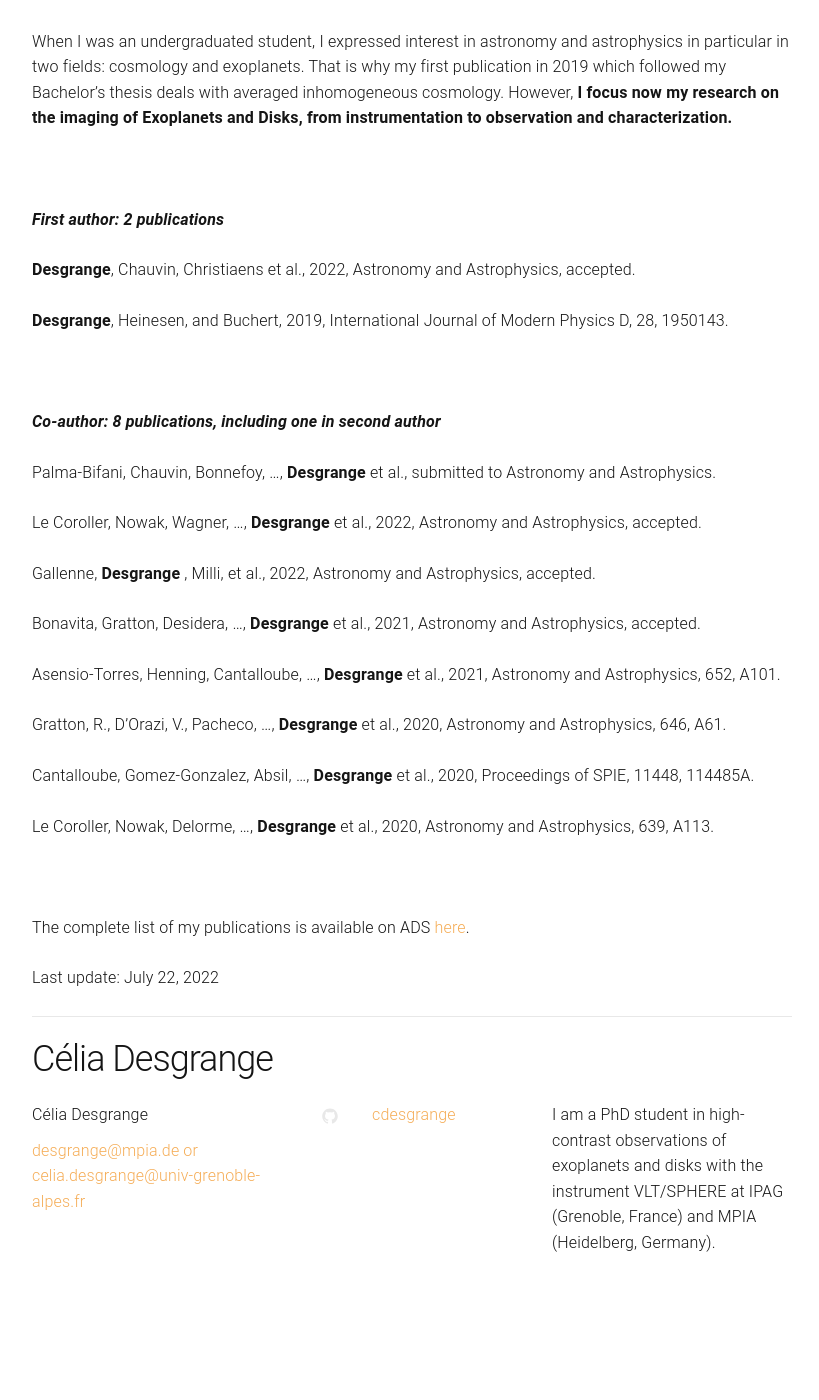
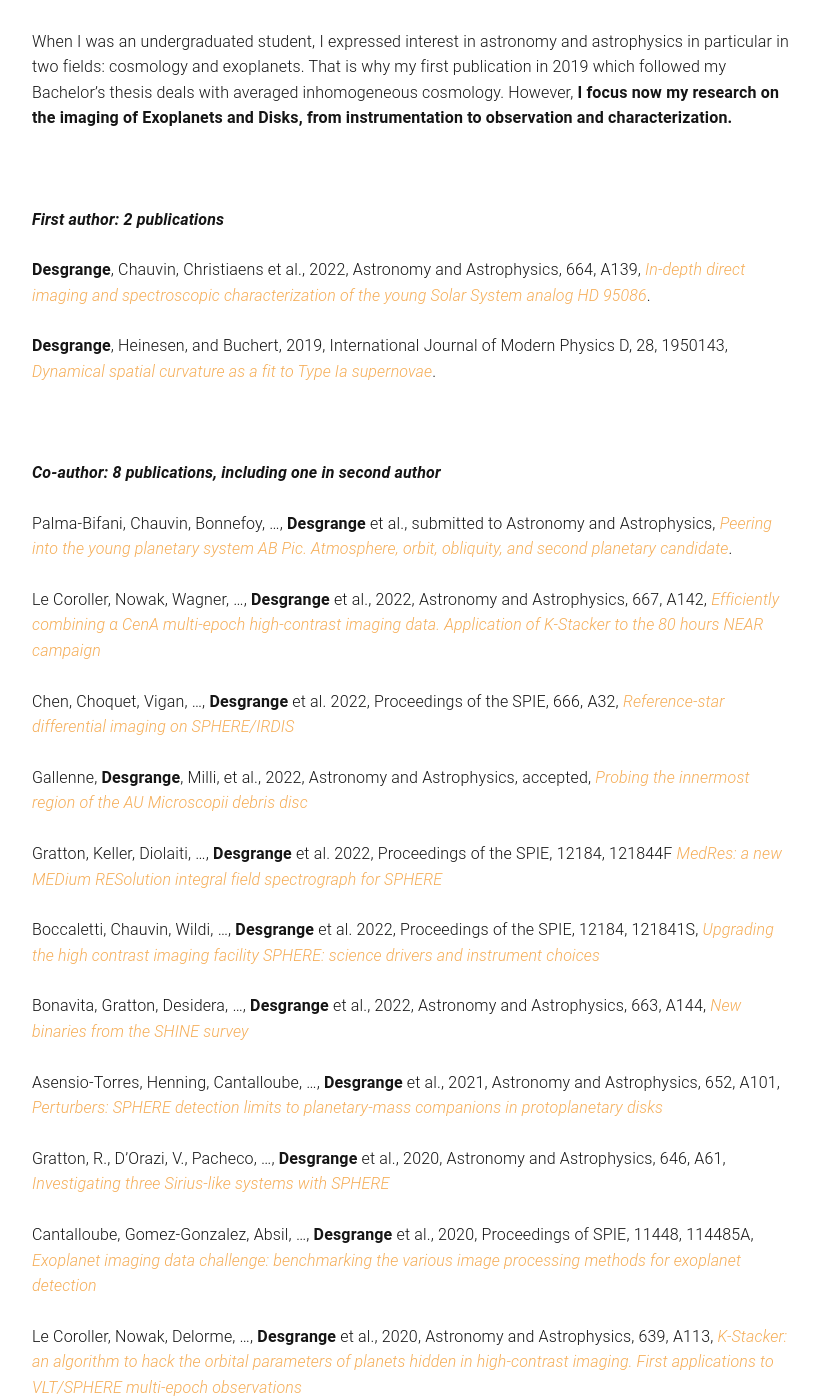
Before and after one commit to cdesgrange/cdesgrange.github.io, a Jekyll site: the page built from publications.md, in a window 1280 px wide and 1400 px high, scrolled down 369 px. Shown: the whole window, without its empty margins (228-1047 px from the left). Built offline with Jekyll 4.4.1, drawn with Linux system fonts in a browser that asks for light colours; before the commit the page ends 1690 px from its top, so only the background shows below that.

Commit message:
added links to the publication

```diff
--- a/publications.md
+++ b/publications.md
@@ -12,30 +12,36 @@ When I was an undergraduated student, I expressed interest in astronomy and astr
 
 <strong>*First author: 2 publications*</strong>
 
-  <b>Desgrange</b>, Chauvin, Christiaens et al., 2022, Astronomy and Astrophysics, accepted.
+  <b>Desgrange</b>, Chauvin, Christiaens et al., 2022, Astronomy and Astrophysics, 664, A139, <i><a href="https://ui.adsabs.harvard.edu/search/p_=0&q=%20%20author%3A%22%5Esu%22%20%20abs%3A%2295086%22&sort=date%20desc%2C%20bibcode%20desc
+">In-depth direct imaging and spectroscopic characterization of the young Solar System analog HD 95086</a></i>.
 
-  <b>Desgrange</b>, Heinesen, and Buchert, 2019, International Journal of Modern Physics D, 28, 1950143.
+  <b>Desgrange</b>, Heinesen, and Buchert, 2019, International Journal of Modern Physics D, 28, 1950143, <i><a href="https://ui.adsabs.harvard.edu/abs/2019IJMPD..2850143D/abstract">Dynamical spatial curvature as a fit to Type Ia supernovae</a></i>.
 
 <br>
 
 <strong>*Co-author: 8 publications, including one in second author*</strong>
 
-  Palma-Bifani, Chauvin, Bonnefoy, ..., <b>Desgrange</b> et al., submitted to Astronomy and Astrophysics.
+  Palma-Bifani, Chauvin, Bonnefoy, ..., <b>Desgrange</b> et al., submitted to Astronomy and Astrophysics, <i><a href="https://ui.adsabs.harvard.edu/abs/2023A%26A...670A..90P/abstract">Peering into the young planetary system AB Pic. Atmosphere, orbit, obliquity, and second planetary candidate</a></i>.
 
-  Le Coroller, Nowak, Wagner, ..., <b>Desgrange</b>  et al., 2022, Astronomy and Astrophysics, accepted.
+  Le Coroller, Nowak, Wagner, ..., <b>Desgrange</b>  et al., 2022, Astronomy and Astrophysics, 667, A142, <i><a href="https://ui.adsabs.harvard.edu/abs/2022A%26A...667A.142L/abstract">Efficiently combining α CenA multi-epoch high-contrast imaging data. Application of K-Stacker to the 80 hours NEAR campaign</a></i>
 
-  Gallenne, <b>Desgrange</b> , Milli, et al., 2022, Astronomy and Astrophysics, accepted.
+   Chen, Choquet, Vigan, ...,  <b>Desgrange</b> et al. 2022, Proceedings of the SPIE, 666, A32, <i><a href="https://ui.adsabs.harvard.edu/abs/2022A%26A...666A..32X/abstract">Reference-star differential imaging on SPHERE/IRDIS</a></i>
 
+  Gallenne, <b>Desgrange</b>, Milli, et al., 2022, Astronomy and Astrophysics, accepted, <i><a href="https://ui.adsabs.harvard.edu/abs/2022A%26A...665A..41G/abstract">Probing the innermost region of the AU Microscopii debris disc</a></i>
 
-  Bonavita, Gratton, Desidera, ...,  <b>Desgrange</b> et al., 2021, Astronomy and Astrophysics, accepted.
+  Gratton, Keller, Diolaiti, ...,  <b>Desgrange</b> et al. 2022, Proceedings of the SPIE, 12184, 121844F <i><a href="https://ui.adsabs.harvard.edu/abs/2022SPIE12184E..4FG/abstract">MedRes: a new MEDium RESolution integral field spectrograph for SPHERE</a></i>
 
-  Asensio-Torres,  Henning, Cantalloube, ..., <b>Desgrange</b> et al., 2021, Astronomy and Astrophysics, 652, A101.
+  Boccaletti, Chauvin, Wildi, ...,  <b>Desgrange</b> et al. 2022, Proceedings of the SPIE, 12184, 121841S, <i><a href="https://ui.adsabs.harvard.edu/abs/2022SPIE12184E..1SB/abstract">Upgrading the high contrast imaging facility SPHERE: science drivers and instrument choices</a></i>
 
-  Gratton, R., D'Orazi, V., Pacheco, ..., <b>Desgrange</b> et al., 2020, Astronomy and Astrophysics, 646, A61.
+  Bonavita, Gratton, Desidera, ...,  <b>Desgrange</b> et al., 2022, Astronomy and Astrophysics, 663, A144, <i><a href="https://ui.adsabs.harvard.edu/abs/2022A%26A...663A.144B/abstract">New binaries from the SHINE survey</a></i>
 
-  Cantalloube, Gomez-Gonzalez, Absil, ..., <b>Desgrange</b> et al.,  2020, Proceedings of SPIE, 11448, 114485A.
+  Asensio-Torres,  Henning, Cantalloube, ..., <b>Desgrange</b> et al., 2021, Astronomy and Astrophysics, 652, A101, <i><a href="https://ui.adsabs.harvard.edu/abs/2021A%26A...652A.101A/abstract">Perturbers: SPHERE detection limits to planetary-mass companions in protoplanetary disks</a></i>
 
-  Le Coroller, Nowak, Delorme, ..., <b>Desgrange</b>  et al., 2020, Astronomy and Astrophysics, 639, A113.
+  Gratton, R., D'Orazi, V., Pacheco, ..., <b>Desgrange</b> et al., 2020, Astronomy and Astrophysics, 646, A61, <i><a href="https://ui.adsabs.harvard.edu/abs/2021A%26A...646A..61G/abstract">Investigating three Sirius-like systems with SPHERE</a></i>
+
+  Cantalloube, Gomez-Gonzalez, Absil, ..., <b>Desgrange</b> et al.,  2020, Proceedings of SPIE, 11448, 114485A, <i><a href="https://ui.adsabs.harvard.edu/abs/2020SPIE11448E..5AC/abstract">Exoplanet imaging data challenge: benchmarking the various image processing methods for exoplanet detection</a></i>
+
+  Le Coroller, Nowak, Delorme, ..., <b>Desgrange</b>  et al., 2020, Astronomy and Astrophysics, 639, A113, <i><a href="https://ui.adsabs.harvard.edu/abs/2020A%26A...639A.113L/abstract">K-Stacker: an algorithm to hack the orbital parameters of planets hidden in high-contrast imaging. First applications to VLT/SPHERE multi-epoch observations</a></i>
 
 <br>
 
```
